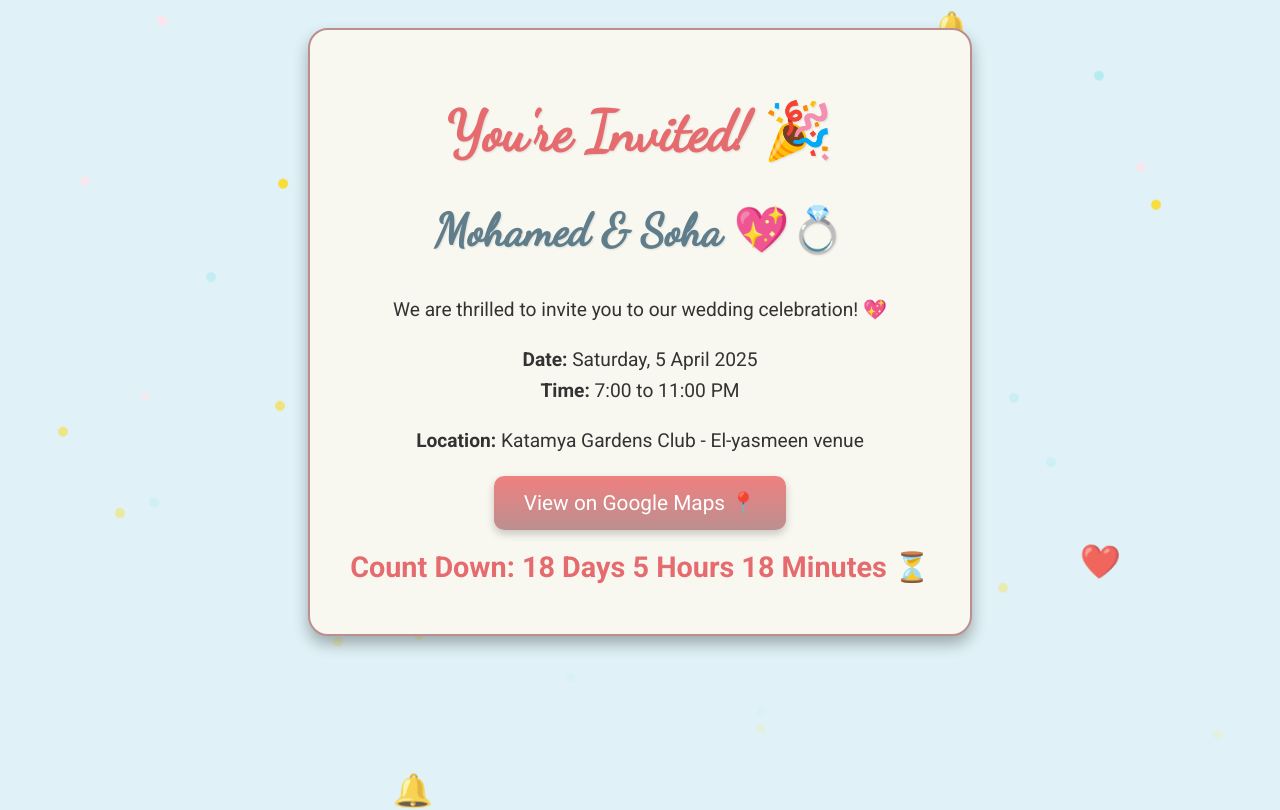
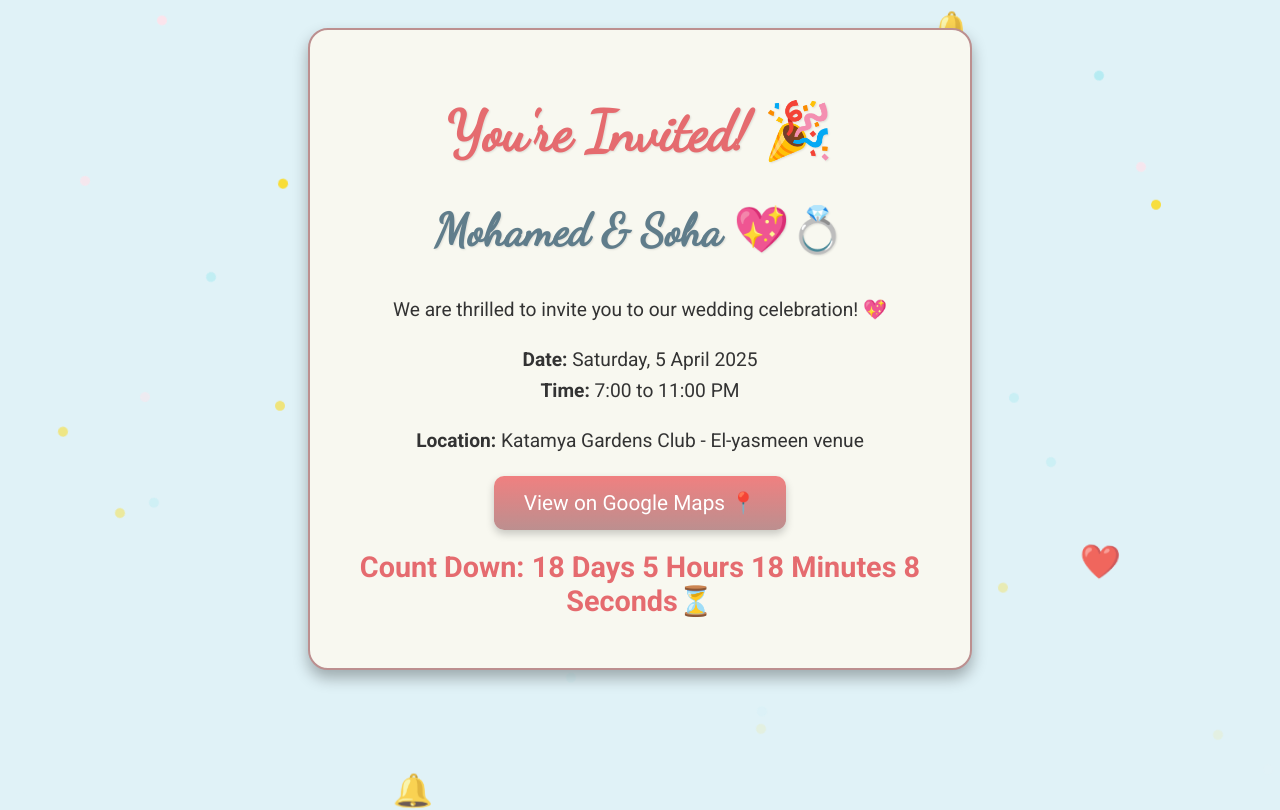
Before and after one commit to drahem/MyWedding, a plain HTML site: page index.html in a window 1280 px wide. Shown: the top 810 px of the page. Drawn offline with Linux system fonts and the light colour scheme.

Commit message:
Update index.html

```diff
--- a/index.html
+++ b/index.html
@@ -151,7 +151,8 @@
                 const days = Math.floor(distance / (1000 * 60 * 60 * 24));
                 const hours = Math.floor((distance % (1000 * 60 * 60 * 24)) / (1000 * 60 * 60));
                 const minutes = Math.floor((distance % (1000 * 60 * 60)) / (1000 * 60));
-                document.getElementById('countdown').innerHTML = `Count Down: ${days} Days ${hours} Hours ${minutes} Minutes ⏳`;
+                const seconds = Math.floor((distance % (1000 * 60 )) / (1000));
+                document.getElementById('countdown').innerHTML = `Count Down: ${days} Days ${hours} Hours ${minutes} Minutes ${seconds} Seconds⏳`;
             }, 1000);
         }
         countdown();
```
